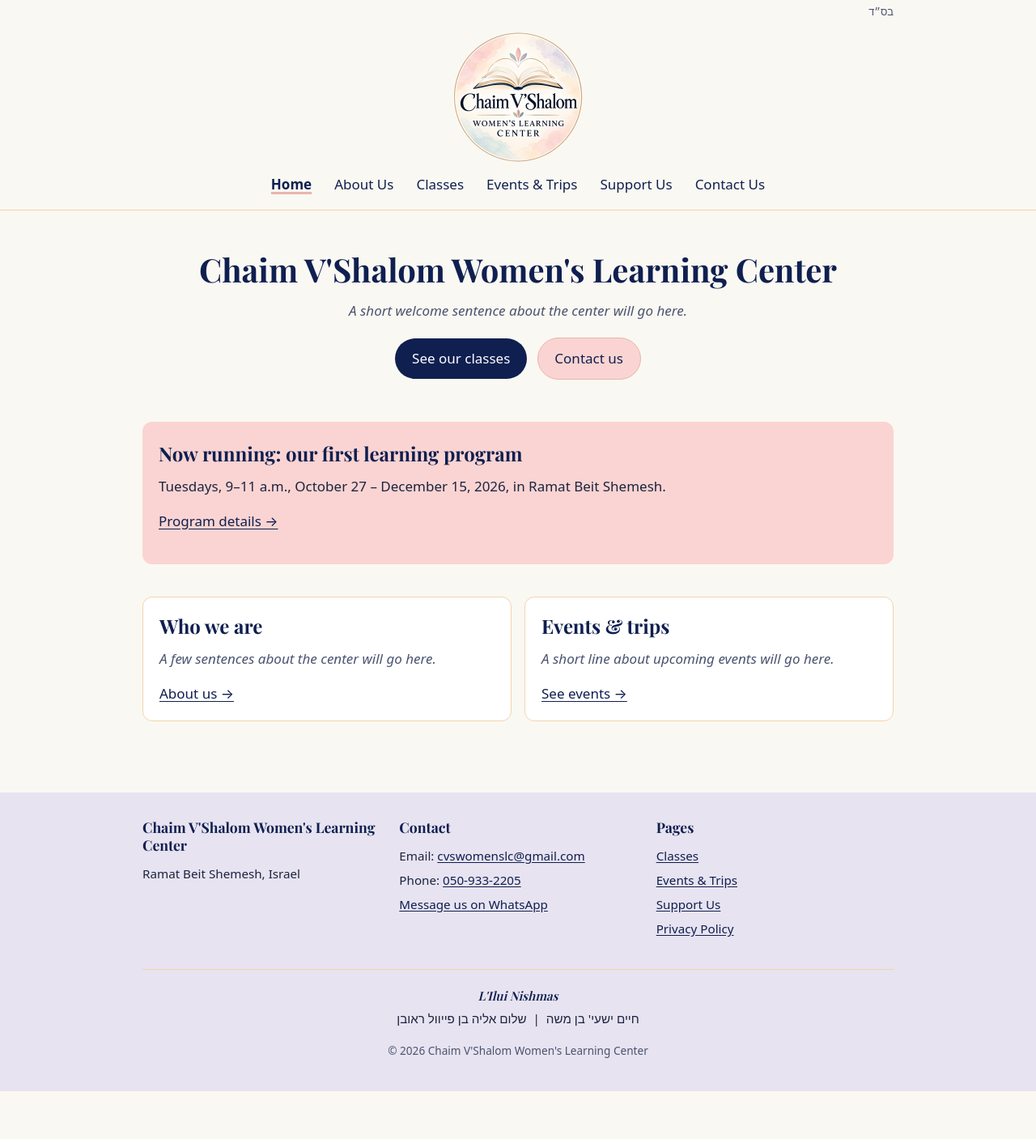
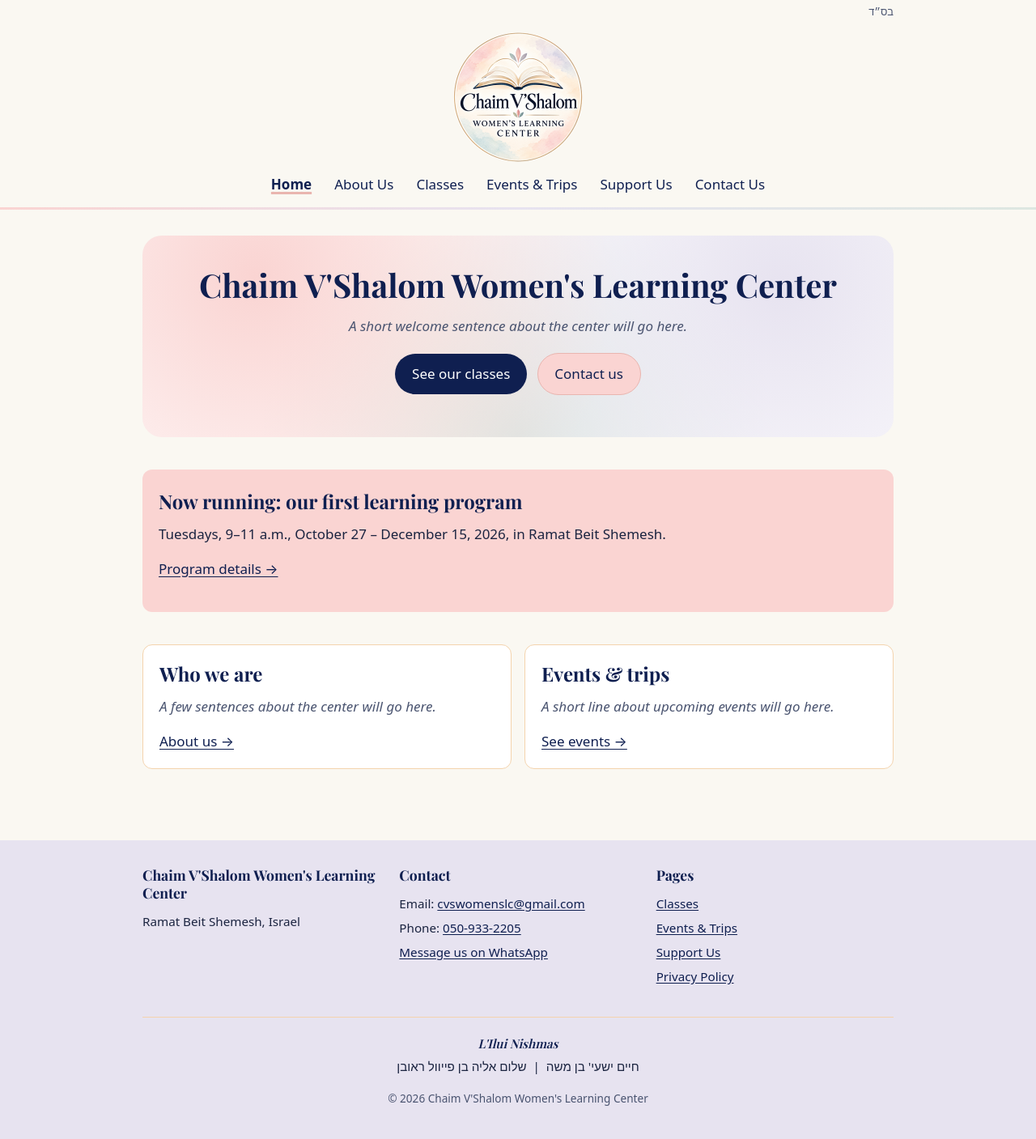
Before and after one commit to mos26613/ChaimVshalom, a Jekyll site: the page built from index.html, in a window 1280 px wide. Shown: the whole page at 81% size. Built offline with Jekyll 4.4.1, drawn with Linux system fonts in a browser that asks for light colours; some web fonts are replaced; before the commit the page ends 1348 px from its top, so only the background shows below that.

Commit message:
Upgrade 1: dreamy home hero and pastel header line
The home page welcome sits on a soft watercolor-style pastel background
(blush, lavender, sage), and the header's bottom line is a thin pastel
gradient instead of plain gold.

Co-Authored-By: Claude Opus 5.5 <noreply@anthropic.com>
Claude-Session: https://claude.ai/code/session_011TyGoYBZmHuJ2s6fCWnYGE

```diff
--- a/css/style.css
+++ b/css/style.css
@@ -108,9 +108,13 @@ button:focus-visible {
 }
 
 /* ---------- Header ---------- */
+/* A thin pastel line (blush → lavender → sage) along the bottom of the header */
 .site-header {
-  background: var(--color-bg);
-  border-bottom: 1px solid var(--color-gold);
+  background-color: var(--color-bg);
+  background-image: linear-gradient(90deg, var(--color-blush), var(--color-lavender), var(--color-sage));
+  background-size: 100% 3px;
+  background-position: bottom;
+  background-repeat: no-repeat;
 }
 
 .bsd {
@@ -245,9 +249,18 @@ main {
 .band--lavender { background: var(--color-lavender); }
 .band--sage { background: var(--color-sage); }
 
+/* The home page welcome, on a soft watercolor-style pastel background
+   (like the wash in the logo) */
 .hero {
   text-align: center;
-  padding: 1rem 0 2rem;
+  padding: 2.25rem 1.25rem 2rem;
+  margin-bottom: 2.5rem;
+  border-radius: 1.5rem;
+  background:
+    radial-gradient(circle at 15% 20%, var(--color-blush) 0, transparent 55%),
+    radial-gradient(circle at 85% 25%, var(--color-lavender) 0, transparent 55%),
+    radial-gradient(circle at 50% 100%, var(--color-sage) 0, transparent 60%),
+    var(--color-surface);
 }
 
 /* Cards: stacked on phones, side by side on wider screens */
```
